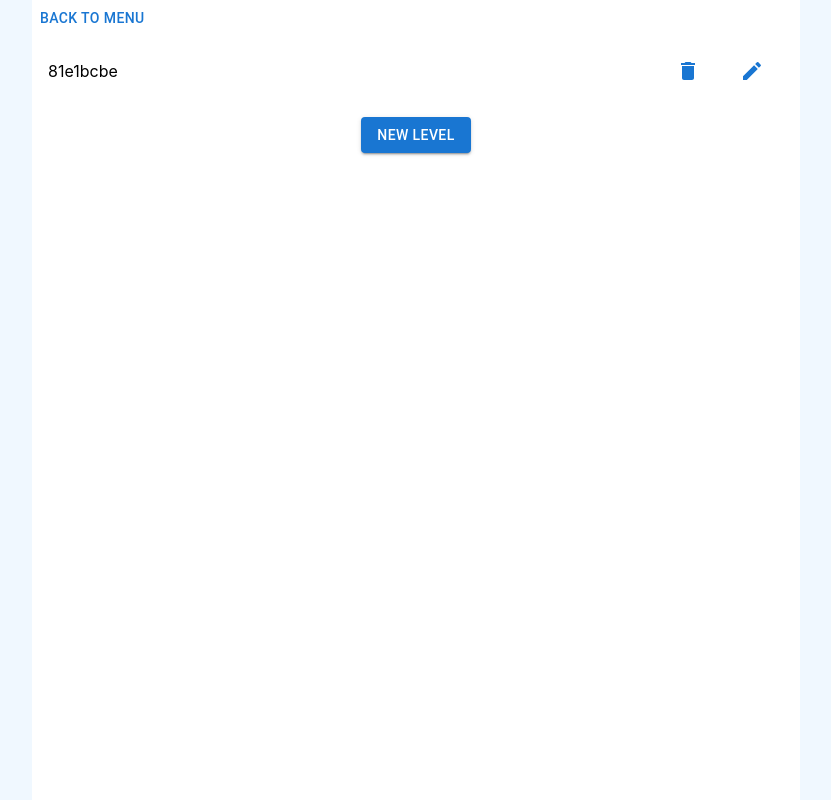
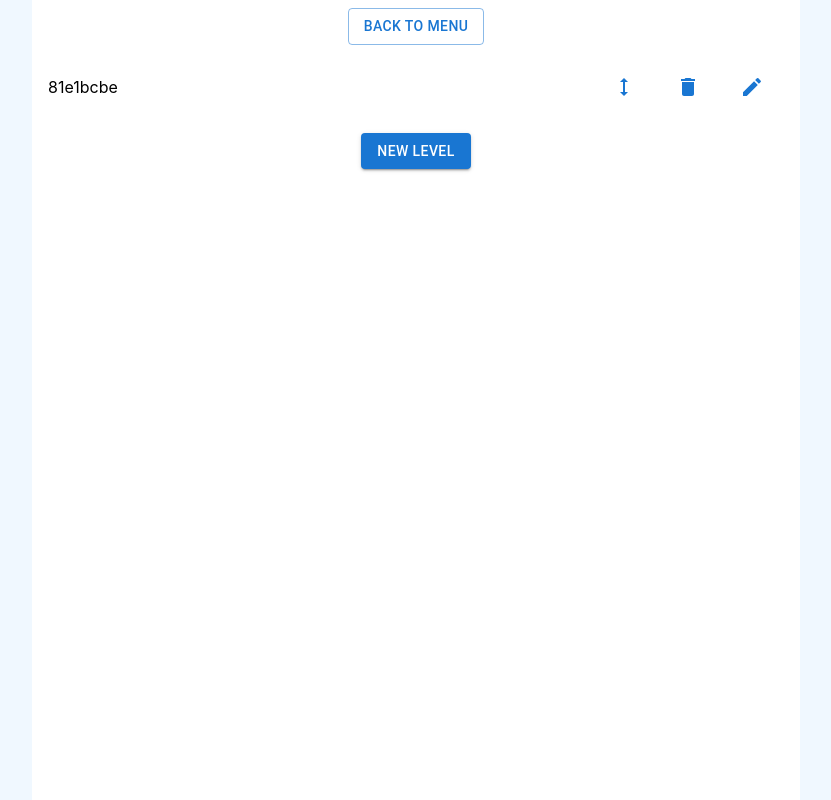
Before and after one commit to FaridSakhyzad/ig, a React (Create React App) app: page / in a window 1280 px wide. Both pictures are taken after a click on the button "NEW LEVEL". Shown: the whole page, without its empty margins (224-1055 px from the left). Built offline with nearby package versions, Linux system fonts and the light colour scheme.

Commit message:
Level editor WIP | Level Structure & Sequence WIP

```diff
--- a/package.json
+++ b/package.json
@@ -14,6 +14,7 @@
     "classnames": "^2.3.2",
     "prop-types": "^15.8.1",
     "react": "^18.2.0",
+    "react-beautiful-dnd": "^13.1.1",
     "react-dom": "^18.2.0",
     "react-redux": "^8.0.5",
     "react-scripts": "5.0.1",
--- a/src/api/api.js
+++ b/src/api/api.js
@@ -1,6 +1,12 @@
 export const readLevels = () => {
-  const savedLevels = JSON.parse(localStorage.getItem('levels')) || {};
-  const savedLevelsSequence = JSON.parse(localStorage.getItem('levels_sequence')) || [];
+  const savedLevels = JSON.parse(localStorage.getItem('levels') || '{}') || {};
+  const savedLevelsSequence = JSON.parse(localStorage.getItem('levels_sequence') || '[]') || [];
+
+  if (!savedLevelsSequence.length) {
+    Object.keys(savedLevels).forEach((key) => {
+      savedLevelsSequence.push(key);
+    });
+  }
 
   const levels = [];
 
@@ -16,8 +22,8 @@ export const writeMaps = (data) => {
 };
 
 export const createLevel = (levelData) => {
-  const savedLevels = JSON.parse(localStorage.getItem('levels')) || {};
-  const savedLevelsSequence = JSON.parse(localStorage.getItem('levels_sequence')) || [];
+  const savedLevels = JSON.parse(localStorage.getItem('levels') || '{}') || {};
+  const savedLevelsSequence = JSON.parse(localStorage.getItem('levels_sequence') || '[]') || [];
 
   savedLevels[levelData.id] = levelData;
 
@@ -28,8 +34,8 @@ export const createLevel = (levelData) => {
 };
 
 export const deleteLevel = (levelId) => {
-  const savedLevels = JSON.parse(localStorage.getItem('levels')) || {};
-  const savedLevelsSequence = JSON.parse(localStorage.getItem('levels_sequence')) || [];
+  const savedLevels = JSON.parse(localStorage.getItem('levels') || '{}') || {};
+  const savedLevelsSequence = JSON.parse(localStorage.getItem('levels_sequence') || '[]') || [];
 
   delete savedLevels[levelId];
 
@@ -43,7 +49,26 @@ export const deleteLevel = (levelId) => {
 };
 
 export const updateLevel = (levelData) => {
-  const savedLevels = JSON.parse(localStorage.getItem('levels')) || {};
+  const savedLevels = JSON.parse(localStorage.getItem('levels') || '{}') || {};
+
   savedLevels[levelData.id] = levelData;
   localStorage.setItem('levels', JSON.stringify(savedLevels));
 };
+
+export const saveLevelsSequence = (levelsData) => {
+  const newSequence = [];
+
+  const levels = {};
+
+  levelsData.forEach((level, idx) => {
+    const { id } = level;
+    newSequence[idx] = id;
+
+    // eslint-disable-next-line no-param-reassign
+    level.index = idx;
+    levels[id] = level;
+  });
+
+  localStorage.setItem('levels', JSON.stringify(levels));
+  localStorage.setItem('levels_sequence', JSON.stringify(newSequence));
+};
--- a/src/components/LevelList/LevelListComponent.jsx
+++ b/src/components/LevelList/LevelListComponent.jsx
@@ -1,11 +1,13 @@
 import React, { useState } from 'react';
 import PropTypes from 'prop-types';
+import { DragDropContext, Droppable, Draggable } from 'react-beautiful-dnd';
 
 import List from '@mui/material/List';
 import ListItem from '@mui/material/ListItem';
 import Button from '@mui/material/Button';
 import IconDelete from '@mui/icons-material/Delete';
 import IconEdit from '@mui/icons-material/Edit';
+import IconHeight from '@mui/icons-material/Height';
 import Grid from '@mui/material/Grid';
 import Paper from '@mui/material/Paper';
 import IconButton from '@mui/material/IconButton';
@@ -16,7 +18,8 @@ export default function LevelListComponent({
   onLevelCreate,
   onLevelEdit,
   onLevelDelete,
-  mapsList,
+  levelList,
+  onLevelIndexChange,
 }) {
   const [isConfirmDeleteModalOpen, setIsConfirmDeleteModalOpen] = useState(false);
   const [mapIndexToDelete, setIndexMapToDelete] = useState(null);
@@ -42,6 +45,39 @@ export default function LevelListComponent({
   const handleDeletionCancel = () => {
     setIsConfirmDeleteModalOpen(false);
     setIndexMapToDelete(null);
+  };
+
+  const handleLevelDragEnd = (data) => {
+    const { source, destination } = data;
+
+    onLevelIndexChange(source.index, destination.index);
+  };
+
+  const [isChangeIndexModalOpen, setIsChangeIndexModalOpen] = useState(false);
+
+  const [indexFrom, setIndexFrom] = useState(null);
+  const [indexTo, setIndexTo] = useState(null);
+
+  const handleChangeIndex = (from) => {
+    setIndexFrom(from);
+    setIsChangeIndexModalOpen(true);
+  };
+
+  const handleChangeIndexCancel = () => {
+    setIndexFrom(null);
+    setIndexTo(null);
+    setIsChangeIndexModalOpen(false);
+  };
+
+  const handleIndexToChange = (e) => {
+    setIndexTo(parseInt(e.target.value, 10));
+  };
+
+  const handleChangeIndexConfirm = () => {
+    onLevelIndexChange(indexFrom, indexTo);
+    setIndexFrom(null);
+    setIndexTo(null);
+    setIsChangeIndexModalOpen(false);
   };
 
   return (
@@ -84,14 +120,69 @@ export default function LevelListComponent({
         </div>
       </Modal>
 
-      <List>
-        {mapsList.map((mapItem, idx) => (
+      <Modal
+        open={isChangeIndexModalOpen}
+        aria-labelledby="modal-modal-title"
+        aria-describedby="modal-modal-description"
+      >
+        <div className="modalAligner">
+          <Paper
+            elevation={1}
+            className="confirmationModal"
+          >
+            <h4>Please Enter Level Index</h4>
+            <Grid container spacing={2}>
+              <Grid item xs={12}>
+                <input type="number" value={indexTo} onChange={handleIndexToChange} />
+              </Grid>
+              <Grid item>
+                <Button onClick={handleChangeIndexCancel}>
+                  Cancel
+                </Button>
+              </Grid>
+              <Grid item>
+                <Button onClick={handleChangeIndexConfirm}>
+                  Apply
+                </Button>
+              </Grid>
+            </Grid>
+          </Paper>
+        </div>
+      </Modal>
+
+      <DragDropContext
+        onDragEnd={handleLevelDragEnd}
+      >
+        <Droppable droppableId="droppableList">
+          {(provided) => (
+            <List
+              ref={provided.innerRef}
+            >
+              {levelList.map((mapItem, idx) => (
+                <Draggable
+                  key={mapItem.id}
+                  draggableId={mapItem.id}
+                  index={idx}
+                >
+                  {(liProvided) => (
                     <ListItem
-            key={mapItem.id}
                       className="mapList-item"
+                      draggable
+                      ref={liProvided.innerRef}
+                      // eslint-disable-next-line react/jsx-props-no-spreading
+                      {...liProvided.draggableProps}
+                      // eslint-disable-next-line react/jsx-props-no-spreading
+                      {...liProvided.dragHandleProps}
                     >
                       <div className="mapList-itemName">{mapItem.name || mapItem.id}</div>
                       <div className="mapList-itemControls">
+                        <Button
+                          type="button"
+                          className="button"
+                          onClick={() => handleChangeIndex(idx)}
+                        >
+                          <IconHeight />
+                        </Button>
                         <Button
                           type="button"
                           className="button"
@@ -104,9 +195,14 @@ export default function LevelListComponent({
                         </Button>
                       </div>
                     </ListItem>
+                  )}
+                </Draggable>
               ))}
+              {provided.placeholder}
             </List>
-
+          )}
+        </Droppable>
+      </DragDropContext>
       <Grid container alignItems="center" justifyContent="center">
         <Grid item>
           <Button
@@ -126,13 +222,15 @@ LevelListComponent.propTypes = {
   onLevelCreate: PropTypes.func,
   onLevelEdit: PropTypes.func,
   onLevelDelete: PropTypes.func,
+  onLevelIndexChange: PropTypes.func,
   // eslint-disable-next-line react/forbid-prop-types
-  mapsList: PropTypes.array,
+  levelList: PropTypes.array,
 };
 
 LevelListComponent.defaultProps = {
   onLevelCreate: () => {},
   onLevelEdit: () => {},
   onLevelDelete: () => {},
-  mapsList: [],
+  onLevelIndexChange: () => {},
+  levelList: [],
 };
--- a/src/components/LevelList/index.jsx
+++ b/src/components/LevelList/index.jsx
@@ -1,5 +1,7 @@
 import React, { useState } from 'react';
 import { useDispatch } from 'react-redux';
+
+import Grid from '@mui/material/Grid';
 
 import { setCurrentScreen } from 'redux/ui/actions';
 import {
@@ -7,6 +9,7 @@ import {
   readLevels,
   updateLevel,
   deleteLevel,
+  saveLevelsSequence,
 } from 'api/api';
 import { SCREEN_MODES } from 'constants/constants';
 
@@ -98,21 +101,64 @@ export default function LevelList() {
     dispatch(setCurrentScreen(SCREEN_MODES.menu));
   };
 
+  const updateLevelIndex = (from, to) => {
+    if (from === to) {
+      return;
+    }
+
+    let result = [];
+
+    if (from < to) {
+      const part1 = levels.slice(0, from);
+      const part2 = levels.slice(from + 1, to + 1);
+      const part3 = levels.slice(to + 1);
+
+      result = [
+        ...part1,
+        ...part2,
+        levels[from],
+        ...part3,
+      ];
+    }
+
+    if (from > to) {
+      const part1 = levels.slice(0, to);
+      const part2 = levels.slice(to, from);
+      const part3 = levels.slice(from + 1);
+
+      result = [
+        ...part1,
+        levels[from],
+        ...part2,
+        ...part3,
+      ];
+    }
+
+    setLevels(result);
+    saveLevelsSequence(result);
+  };
+
   return (
     <>
+      <Grid container alignItems="center" justifyContent="center" padding={1}>
+        <Grid item>
           <Button
             type="button"
             className="button"
+            variant="outlined"
             onClick={handleBackToMenu}
           >
             Back To Menu
           </Button>
+        </Grid>
+      </Grid>
 
       <LevelListComponent
-        mapsList={levels}
+        levelList={levels}
         onLevelCreate={onCreateNewLevel}
         onLevelEdit={(levelIndex) => setCurrentLevel(levels[levelIndex])}
         onLevelDelete={onDeleteLevel}
+        onLevelIndexChange={updateLevelIndex}
       />
 
       {currentLevel && (
```
Also changed, not shown: 1 other file (tests, documents, lock files or other folders). Lines whose indentation alone changed are shown as unchanged.
